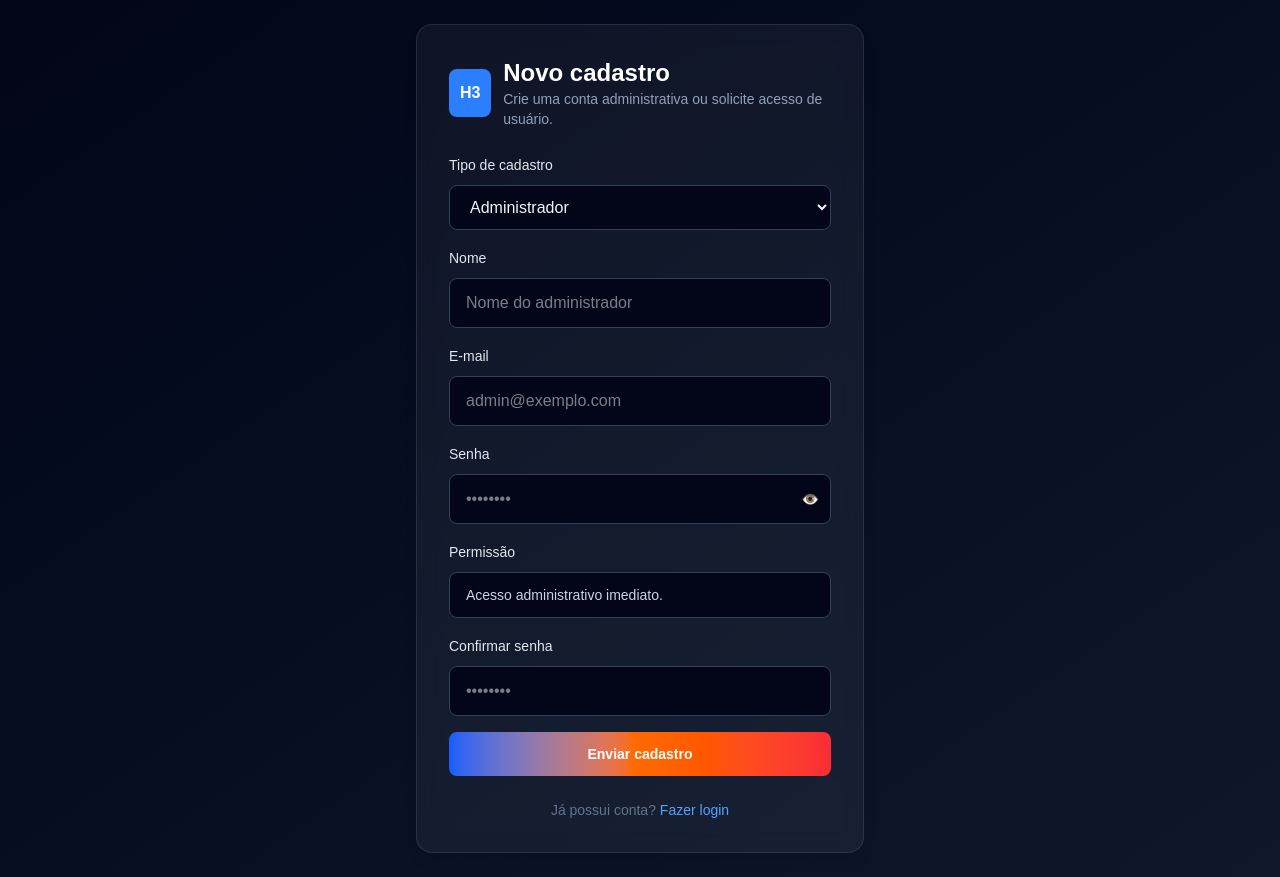
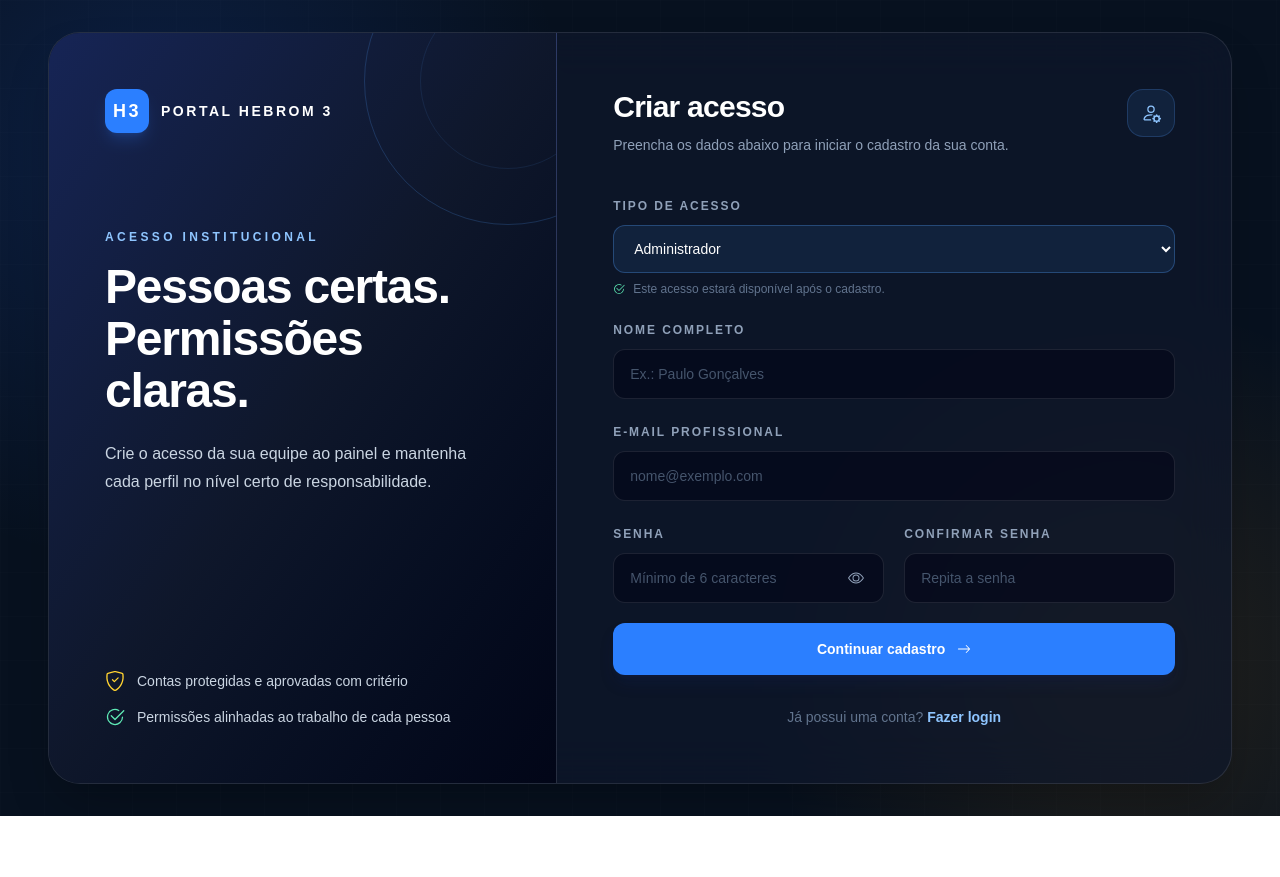
Before and after one commit to Paulino-46/portal-hebrom3, a Next.js app: page /register-admin in a window 1280 px wide. After the commit the page ends 816 px from the top, so only its background shows below. Built offline with nearby package versions, Linux system fonts and the light colour scheme.

Commit message:
Painel de Admin

```diff
--- a/app/register-admin/page.tsx
+++ b/app/register-admin/page.tsx
@@ -3,11 +3,18 @@
 import Link from "next/link";
 import { useState } from "react";
 import { useRouter } from "next/navigation";
+import {
+  BsArrowRight,
+  BsCheck2Circle,
+  BsEye,
+  BsEyeSlash,
+  BsPersonGear,
+  BsShieldCheck,
+} from "react-icons/bs";
 
 export default function RegisterAdminPage() {
   const [formData, setFormData] = useState({
     name: "",
-    church: "",
     email: "",
     password: "",
     confirmPassword: "",
@@ -45,7 +52,6 @@ export default function RegisterAdminPage() {
           password: formData.password,
           profile: formData.profile,
           accountType: formData.accountType,
-          church: formData.church,
         }),
       });
 
@@ -69,23 +75,70 @@ export default function RegisterAdminPage() {
     }
   };
 
+  const isEditor = formData.accountType === "editor";
+
   return (
-    <main className="min-h-screen bg-gradient-to-br from-slate-950 to-slate-900 flex items-center justify-center p-6">
-      <div className="w-full max-w-md">
-        <div className="rounded-2xl bg-white/5 border border-white/10 p-8 backdrop-blur-md shadow-lg">
-          <div className="mb-6 flex items-center gap-3">
-            <div className="h-12 w-12 flex items-center justify-center rounded-lg bg-blue-500 text-white font-bold">H3</div>
+    <main className="relative min-h-screen overflow-hidden bg-[#07111f] text-white">
+      <div className="pointer-events-none absolute inset-0 bg-[radial-gradient(circle_at_12%_18%,rgba(37,99,235,0.18),transparent_32%),radial-gradient(circle_at_88%_82%,rgba(245,158,11,0.12),transparent_28%)]" />
+      <div className="pointer-events-none absolute inset-0 opacity-30 [background-image:linear-gradient(rgba(148,163,184,0.06)_1px,transparent_1px),linear-gradient(90deg,rgba(148,163,184,0.06)_1px,transparent_1px)] [background-size:44px_44px]" />
+
+      <div className="relative mx-auto flex min-h-screen w-full max-w-7xl items-center px-5 py-8 sm:px-8 lg:px-12">
+        <div className="grid w-full overflow-hidden rounded-[2rem] border border-white/10 bg-slate-900/70 shadow-2xl shadow-black/30 backdrop-blur-xl lg:grid-cols-[0.86fr_1.14fr]">
+          <section className="relative hidden min-h-[680px] flex-col justify-between overflow-hidden border-r border-white/10 bg-gradient-to-br from-blue-950 via-slate-900 to-slate-950 p-10 lg:flex xl:p-14">
+            <div className="absolute -right-24 -top-24 h-72 w-72 rounded-full border border-blue-400/20" />
+            <div className="absolute -right-10 -top-10 h-44 w-44 rounded-full border border-blue-400/10" />
+
             <div>
-              <h1 className="text-2xl font-semibold text-white">Novo cadastro</h1>
-              <p className="text-sm text-slate-400">Crie uma conta administrativa ou solicite acesso de usuário.</p>
+              <Link href="/" className="inline-flex items-center gap-3 text-sm font-semibold tracking-[0.18em] text-white">
+                <span className="flex h-11 w-11 items-center justify-center rounded-xl bg-blue-500 text-lg font-black shadow-lg shadow-blue-500/20">H3</span>
+                PORTAL HEBROM 3
+              </Link>
+
+              <div className="mt-24 max-w-sm">
+                <p className="mb-4 text-xs font-semibold uppercase tracking-[0.28em] text-blue-300">Acesso institucional</p>
+                <h1 className="text-4xl font-semibold leading-[1.08] tracking-tight text-white xl:text-5xl">
+                  Pessoas certas. Permissões claras.
+                </h1>
+                <p className="mt-6 text-base leading-7 text-slate-300">
+                  Crie o acesso da sua equipe ao painel e mantenha cada perfil no nível certo de responsabilidade.
+                </p>
               </div>
             </div>
 
-          <form onSubmit={handleSubmit} className="space-y-4">
-            {error ? <p className="text-sm text-red-400" role="alert">{error}</p> : null}
+            <div className="space-y-4 text-sm text-slate-300">
+              <div className="flex items-center gap-3">
+                <BsShieldCheck className="text-xl text-amber-300" />
+                <span>Contas protegidas e aprovadas com critério</span>
+              </div>
+              <div className="flex items-center gap-3">
+                <BsCheck2Circle className="text-xl text-emerald-300" />
+                <span>Permissões alinhadas ao trabalho de cada pessoa</span>
+              </div>
+            </div>
+          </section>
+
+          <section className="p-6 sm:p-10 lg:p-14">
+            <div className="mx-auto max-w-xl">
+              <div className="mb-9 flex items-start justify-between gap-5">
+                <div>
+                  <p className="mb-2 text-xs font-semibold uppercase tracking-[0.22em] text-blue-300 lg:hidden">Portal Hebrom 3</p>
+                  <h2 className="text-3xl font-semibold tracking-tight text-white">Criar acesso</h2>
+                  <p className="mt-2 max-w-md text-sm leading-6 text-slate-400">Preencha os dados abaixo para iniciar o cadastro da sua conta.</p>
+                </div>
+                <div className="hidden h-12 w-12 shrink-0 items-center justify-center rounded-2xl border border-blue-400/20 bg-blue-400/10 text-blue-300 sm:flex">
+                  <BsPersonGear className="text-xl" />
+                </div>
+              </div>
+
+              <form onSubmit={handleSubmit} className="space-y-5">
+                {error ? (
+                  <div className="rounded-xl border border-red-400/20 bg-red-400/10 px-4 py-3 text-sm leading-5 text-red-200" role="alert">
+                    {error}
+                  </div>
+                ) : null}
 
                 <label className="block">
-              <span className="text-sm font-medium text-slate-200">Tipo de cadastro</span>
+                  <span className="text-xs font-semibold uppercase tracking-[0.16em] text-slate-400">Tipo de acesso</span>
                   <select
                     name="accountType"
                     value={formData.accountType}
@@ -97,118 +150,100 @@ export default function RegisterAdminPage() {
                         profile: accountType === "editor" ? "editor" : "admin",
                       }));
                     }}
-                className="mt-2 w-full rounded-lg border border-slate-700 bg-slate-950 px-4 py-3 text-slate-100 outline-none transition focus:border-blue-500 focus:ring-2 focus:ring-blue-500/20"
+                    className="mt-2 w-full rounded-xl border border-blue-400/30 bg-blue-400/10 px-4 py-3.5 text-sm font-medium text-white outline-none transition focus:border-blue-300 focus:ring-4 focus:ring-blue-400/10"
                   >
-                <option value="admin">Administrador</option>
-                <option value="editor">Editor</option>
-                <option value="user">Usuário</option>
+                    <option value="admin" className="bg-slate-900">Administrador</option>
+                    <option value="editor" className="bg-slate-900">Editor</option>
                   </select>
+                  <span className="mt-2 flex items-center gap-2 text-xs text-slate-500">
+                    {isEditor ? <BsShieldCheck className="text-amber-300" /> : <BsCheck2Circle className="text-emerald-300" />}
+                    {isEditor ? "Este acesso será liberado após aprovação." : "Este acesso estará disponível após o cadastro."}
+                  </span>
                 </label>
 
-            <label className="block">
-              <span className="text-sm font-medium text-slate-200">Nome</span>
+                <div className="grid gap-5 sm:grid-cols-2">
+                  <label className="block sm:col-span-2">
+                    <span className="text-xs font-semibold uppercase tracking-[0.16em] text-slate-400">Nome completo</span>
                     <input
                       type="text"
                       name="name"
                       value={formData.name}
                       onChange={handleChange}
-                className="mt-2 w-full rounded-lg border border-slate-700 bg-slate-950 px-4 py-3 text-slate-100 outline-none transition focus:border-blue-500 focus:ring-2 focus:ring-blue-500/20"
-                placeholder="Nome do administrador"
+                      autoComplete="name"
+                      className="mt-2 w-full rounded-xl border border-white/10 bg-slate-950/60 px-4 py-3.5 text-sm text-white outline-none transition placeholder:text-slate-600 focus:border-blue-400 focus:ring-4 focus:ring-blue-400/10"
+                      placeholder="Ex.: Paulo Gonçalves"
                       required
                     />
                   </label>
 
-            {formData.accountType === "user" ? (
-              <label className="block">
-                <span className="text-sm font-medium text-slate-200">Igreja</span>
-                <select
-                  name="church"
-                  value={formData.church}
-                  onChange={handleChange}
-                  className="mt-2 w-full rounded-lg border border-slate-700 bg-slate-950 px-4 py-3 text-slate-100 outline-none transition focus:border-blue-500 focus:ring-2 focus:ring-blue-500/20"
-                  required
-                >
-                  <option value="">Selecione a igreja</option>
-                  <option value="Igreja de Hebrom Central">Igreja de Hebrom Central</option>
-                  <option value="Igreja de Hebrom II">Igreja de Hebrom II</option>
-                  <option value="Igreja de Hebrom III">Igreja de Hebrom III</option>
-                </select>
-              </label>
-            ) : null}
-
-            <label className="block">
-              <span className="text-sm font-medium text-slate-200">E-mail</span>
+                  <label className="block sm:col-span-2">
+                    <span className="text-xs font-semibold uppercase tracking-[0.16em] text-slate-400">E-mail profissional</span>
                     <input
                       type="email"
                       name="email"
                       value={formData.email}
                       onChange={handleChange}
-                className="mt-2 w-full rounded-lg border border-slate-700 bg-slate-950 px-4 py-3 text-slate-100 outline-none transition focus:border-blue-500 focus:ring-2 focus:ring-blue-500/20"
-                placeholder="admin@exemplo.com"
+                      autoComplete="email"
+                      className="mt-2 w-full rounded-xl border border-white/10 bg-slate-950/60 px-4 py-3.5 text-sm text-white outline-none transition placeholder:text-slate-600 focus:border-blue-400 focus:ring-4 focus:ring-blue-400/10"
+                      placeholder="nome@exemplo.com"
                       required
                     />
                   </label>
 
                   <label className="block">
-              <span className="text-sm font-medium text-slate-200">Senha</span>
+                    <span className="text-xs font-semibold uppercase tracking-[0.16em] text-slate-400">Senha</span>
                     <div className="relative mt-2">
                       <input
                         type={showPassword ? "text" : "password"}
                         name="password"
                         value={formData.password}
                         onChange={handleChange}
-                  className="w-full rounded-lg border border-slate-700 bg-slate-950 px-4 py-3 pr-12 text-slate-100 outline-none transition focus:border-blue-500 focus:ring-2 focus:ring-blue-500/20"
-                  placeholder="••••••••"
+                        autoComplete="new-password"
+                        className="w-full rounded-xl border border-white/10 bg-slate-950/60 px-4 py-3.5 pr-12 text-sm text-white outline-none transition placeholder:text-slate-600 focus:border-blue-400 focus:ring-4 focus:ring-blue-400/10"
+                        placeholder="Mínimo de 6 caracteres"
                         required
                       />
                       <button
                         type="button"
                         onClick={() => setShowPassword(!showPassword)}
-                  className="absolute right-3 top-1/2 -translate-y-1/2 text-sm text-slate-300 hover:text-slate-100"
+                        className="absolute right-3 top-1/2 -translate-y-1/2 rounded-lg p-2 text-slate-400 transition hover:bg-white/10 hover:text-white"
                         aria-label={showPassword ? "Esconder senha" : "Mostrar senha"}
                       >
-                  {showPassword ? "🙈" : "👁️"}
+                        {showPassword ? <BsEyeSlash /> : <BsEye />}
                       </button>
                     </div>
                   </label>
 
                   <label className="block">
-              <span className="text-sm font-medium text-slate-200">Permissão</span>
-              <p className="mt-2 rounded-lg border border-slate-700 bg-slate-950 px-4 py-3 text-sm text-slate-300">
-                {formData.accountType === "user"
-                  ? "Acesso de usuário após aprovação do administrador."
-                  : formData.accountType === "editor"
-                    ? "Acesso de editor após aprovação do administrador."
-                    : "Acesso administrativo imediato."
-                }
-              </p>
-            </label>
-
-            <label className="block">
-              <span className="text-sm font-medium text-slate-200">Confirmar senha</span>
+                    <span className="text-xs font-semibold uppercase tracking-[0.16em] text-slate-400">Confirmar senha</span>
                     <input
                       type={showPassword ? "text" : "password"}
                       name="confirmPassword"
                       value={formData.confirmPassword}
                       onChange={handleChange}
-                className="mt-2 w-full rounded-lg border border-slate-700 bg-slate-950 px-4 py-3 text-slate-100 outline-none transition focus:border-blue-500 focus:ring-2 focus:ring-blue-500/20"
-                placeholder="••••••••"
+                      autoComplete="new-password"
+                      className="mt-2 w-full rounded-xl border border-white/10 bg-slate-950/60 px-4 py-3.5 text-sm text-white outline-none transition placeholder:text-slate-600 focus:border-blue-400 focus:ring-4 focus:ring-blue-400/10"
+                      placeholder="Repita a senha"
                       required
                     />
                   </label>
+                </div>
 
                 <button
                   type="submit"
                   disabled={loading}
-              className="w-full inline-flex items-center justify-center gap-2 rounded-lg bg-gradient-to-r from-blue-600 via-orange-500 to-red-500 px-4 py-3 text-sm font-semibold text-white transition hover:scale-[1.01] disabled:opacity-70 disabled:cursor-not-allowed"
+                  className="group inline-flex w-full items-center justify-center gap-3 rounded-xl bg-blue-500 px-5 py-4 text-sm font-semibold text-white shadow-lg shadow-blue-950/30 transition hover:bg-blue-400 focus:outline-none focus:ring-4 focus:ring-blue-400/20 disabled:cursor-not-allowed disabled:opacity-60"
                 >
-              {loading ? "Cadastrando..." : "Enviar cadastro"}
+                  {loading ? "Enviando cadastro..." : "Continuar cadastro"}
+                  {!loading ? <BsArrowRight className="transition-transform group-hover:translate-x-1" /> : null}
                 </button>
               </form>
 
-          <div className="mt-6 text-center text-sm text-slate-500">
-            Já possui conta? <Link href="/login-admin" className="text-blue-400 hover:underline">Fazer login</Link>
+              <p className="mt-8 text-center text-sm text-slate-500">
+                Já possui uma conta? <Link href="/login-admin" className="font-semibold text-blue-300 transition hover:text-blue-200">Fazer login</Link>
+              </p>
             </div>
+          </section>
         </div>
       </div>
     </main>
```
Lines whose indentation alone changed are shown as unchanged.
